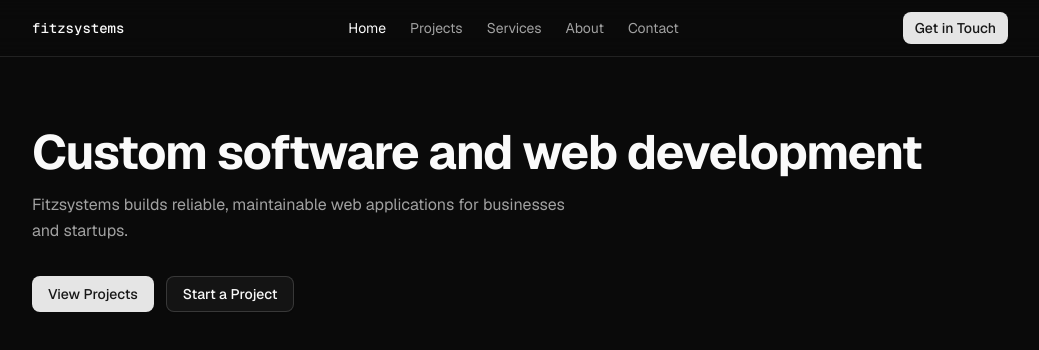
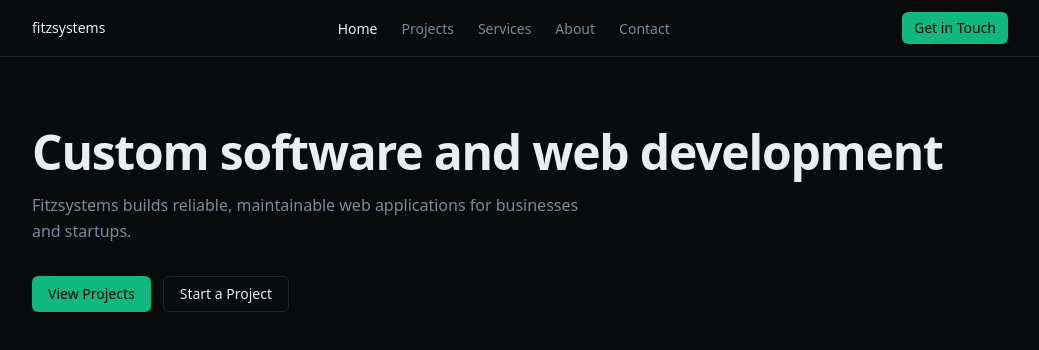
Before and after one commit to connor-kfitz/fitzsystems, a Next.js app: page / in a window 1280 px wide. Shown: the top 350 px of the page, without its empty margins (120-1159 px from the left). Built offline with nearby package versions, Linux system fonts and the light colour scheme.

Commit message:
Updated Theme

```diff
--- a/app/globals.css
+++ b/app/globals.css
@@ -5,39 +5,39 @@
 @custom-variant dark (&:is(.dark *));
 
 @theme inline {
-  --color-background: var(--background);
-  --color-foreground: var(--foreground);
-  --font-sans: var(--font-geist-sans);
-  --font-mono: var(--font-geist-mono);
-  --color-sidebar-ring: var(--sidebar-ring);
-  --color-sidebar-border: var(--sidebar-border);
-  --color-sidebar-accent-foreground: var(--sidebar-accent-foreground);
-  --color-sidebar-accent: var(--sidebar-accent);
-  --color-sidebar-primary-foreground: var(--sidebar-primary-foreground);
-  --color-sidebar-primary: var(--sidebar-primary);
-  --color-sidebar-foreground: var(--sidebar-foreground);
-  --color-sidebar: var(--sidebar);
-  --color-chart-5: var(--chart-5);
-  --color-chart-4: var(--chart-4);
-  --color-chart-3: var(--chart-3);
-  --color-chart-2: var(--chart-2);
-  --color-chart-1: var(--chart-1);
-  --color-ring: var(--ring);
-  --color-input: var(--input);
-  --color-border: var(--border);
-  --color-destructive: var(--destructive);
-  --color-accent-foreground: var(--accent-foreground);
-  --color-accent: var(--accent);
-  --color-muted-foreground: var(--muted-foreground);
-  --color-muted: var(--muted);
-  --color-secondary-foreground: var(--secondary-foreground);
-  --color-secondary: var(--secondary);
-  --color-primary-foreground: var(--primary-foreground);
-  --color-primary: var(--primary);
-  --color-popover-foreground: var(--popover-foreground);
-  --color-popover: var(--popover);
-  --color-card-foreground: var(--card-foreground);
-  --color-card: var(--card);
+  --color-background: hsl(var(--background));
+  --color-foreground: hsl(var(--foreground));
+  --font-sans: hsl(var(--font-geist-sans));
+  --font-mono: hsl(var(--font-geist-mono));
+  --color-sidebar-ring: hsl(var(--sidebar-ring));
+  --color-sidebar-border: hsl(var(--sidebar-border));
+  --color-sidebar-accent-foreground: hsl(var(--sidebar-accent-foreground));
+  --color-sidebar-accent: hsl(var(--sidebar-accent));
+  --color-sidebar-primary-foreground: hsl(var(--sidebar-primary-foreground));
+  --color-sidebar-primary: hsl(var(--sidebar-primary));
+  --color-sidebar-foreground: hsl(var(--sidebar-foreground));
+  --color-sidebar: hsl(var(--sidebar));
+  --color-chart-5: hsl(var(--chart-5));
+  --color-chart-4: hsl(var(--chart-4));
+  --color-chart-3: hsl(var(--chart-3));
+  --color-chart-2: hsl(var(--chart-2));
+  --color-chart-1: hsl(var(--chart-1));
+  --color-ring: hsl(var(--ring));
+  --color-input: hsl(var(--input));
+  --color-border: hsl(var(--border));
+  --color-destructive: hsl(var(--destructive));
+  --color-accent-foreground: hsl(var(--accent-foreground));
+  --color-accent: hsl(var(--accent));
+  --color-muted-foreground: hsl(var(--muted-foreground));
+  --color-muted: hsl(var(--muted));
+  --color-secondary-foreground: hsl(var(--secondary-foreground));
+  --color-secondary: hsl(var(--secondary));
+  --color-primary-foreground: hsl(var(--primary-foreground));
+  --color-primary: hsl(var(--primary));
+  --color-popover-foreground: hsl(var(--popover-foreground));
+  --color-popover: hsl(var(--popover));
+  --color-card-foreground: hsl(var(--card-foreground));
+  --color-card: hsl(var(--card));
   --radius-sm: calc(var(--radius) - 4px);
   --radius-md: calc(var(--radius) - 2px);
   --radius-lg: var(--radius);
@@ -48,39 +48,39 @@
 }
 
 :root {
-  --default-font-family: "Geist", "Helvetica", sans-serif;
-  --radius: 0.625rem;
-  --background: oklch(1 0 0);
-  --foreground: oklch(0.145 0 0);
-  --card: oklch(1 0 0);
-  --card-foreground: oklch(0.145 0 0);
-  --popover: oklch(1 0 0);
-  --popover-foreground: oklch(0.145 0 0);
-  --primary: oklch(0.205 0 0);
-  --primary-foreground: oklch(0.985 0 0);
-  --secondary: oklch(0.97 0 0);
-  --secondary-foreground: oklch(0.205 0 0);
-  --muted: oklch(0.97 0 0);
-  --muted-foreground: oklch(0.556 0 0);
-  --accent: oklch(0.97 0 0);
-  --accent-foreground: oklch(0.205 0 0);
-  --destructive: oklch(0.577 0.245 27.325);
-  --border: oklch(0.922 0 0);
-  --input: oklch(0.922 0 0);
-  --ring: oklch(0.708 0 0);
-  --chart-1: oklch(0.646 0.222 41.116);
-  --chart-2: oklch(0.6 0.118 184.704);
-  --chart-3: oklch(0.398 0.07 227.392);
-  --chart-4: oklch(0.828 0.189 84.429);
-  --chart-5: oklch(0.769 0.188 70.08);
-  --sidebar: oklch(0.985 0 0);
-  --sidebar-foreground: oklch(0.145 0 0);
-  --sidebar-primary: oklch(0.205 0 0);
-  --sidebar-primary-foreground: oklch(0.985 0 0);
-  --sidebar-accent: oklch(0.97 0 0);
-  --sidebar-accent-foreground: oklch(0.205 0 0);
-  --sidebar-border: oklch(0.922 0 0);
-  --sidebar-ring: oklch(0.708 0 0);
+    --background: 220 20% 4%;
+    --foreground: 210 20% 93%;
+    --card: 220 18% 7%;
+    --card-foreground: 210 20% 93%;
+    --popover: 220 18% 7%;
+    --popover-foreground: 210 20% 93%;
+    --primary: 160 84% 39%;
+    --primary-foreground: 220 20% 4%;
+    --secondary: 220 15% 13%;
+    --secondary-foreground: 210 15% 80%;
+    --muted: 220 15% 13%;
+    --muted-foreground: 215 15% 55%;
+    --accent: 160 84% 39%;
+    --accent-foreground: 220 20% 4%;
+    --destructive: 0 84.2% 60.2%;
+    --destructive-foreground: 0 0% 98%;
+    --border: 220 15% 14%;
+    --input: 220 15% 14%;
+    --ring: 160 84% 39%;
+    --chart-1: 160 84% 39%;
+    --chart-2: 173 58% 39%;
+    --chart-3: 197 37% 24%;
+    --chart-4: 43 74% 66%;
+    --chart-5: 27 87% 67%;
+    --radius: .5rem;
+    --sidebar-background: 220 18% 7%;
+    --sidebar-foreground: 210 20% 93%;
+    --sidebar-primary: 160 84% 39%;
+    --sidebar-primary-foreground: 220 20% 4%;
+    --sidebar-accent: 220 15% 13%;
+    --sidebar-accent-foreground: 210 20% 93%;
+    --sidebar-border: 220 15% 14%;
+    --sidebar-ring: 160 84% 39%;
 }
 
 .dark {
--- a/app/layout.tsx
+++ b/app/layout.tsx
@@ -25,7 +25,7 @@
   children: React.ReactNode;
 }>) {
   return (
-    <html lang="en" className="dark">
+    <html lang="en">
       <body
         className={`${geistSans.variable} ${geistMono.variable} antialiased`}
       >
```
